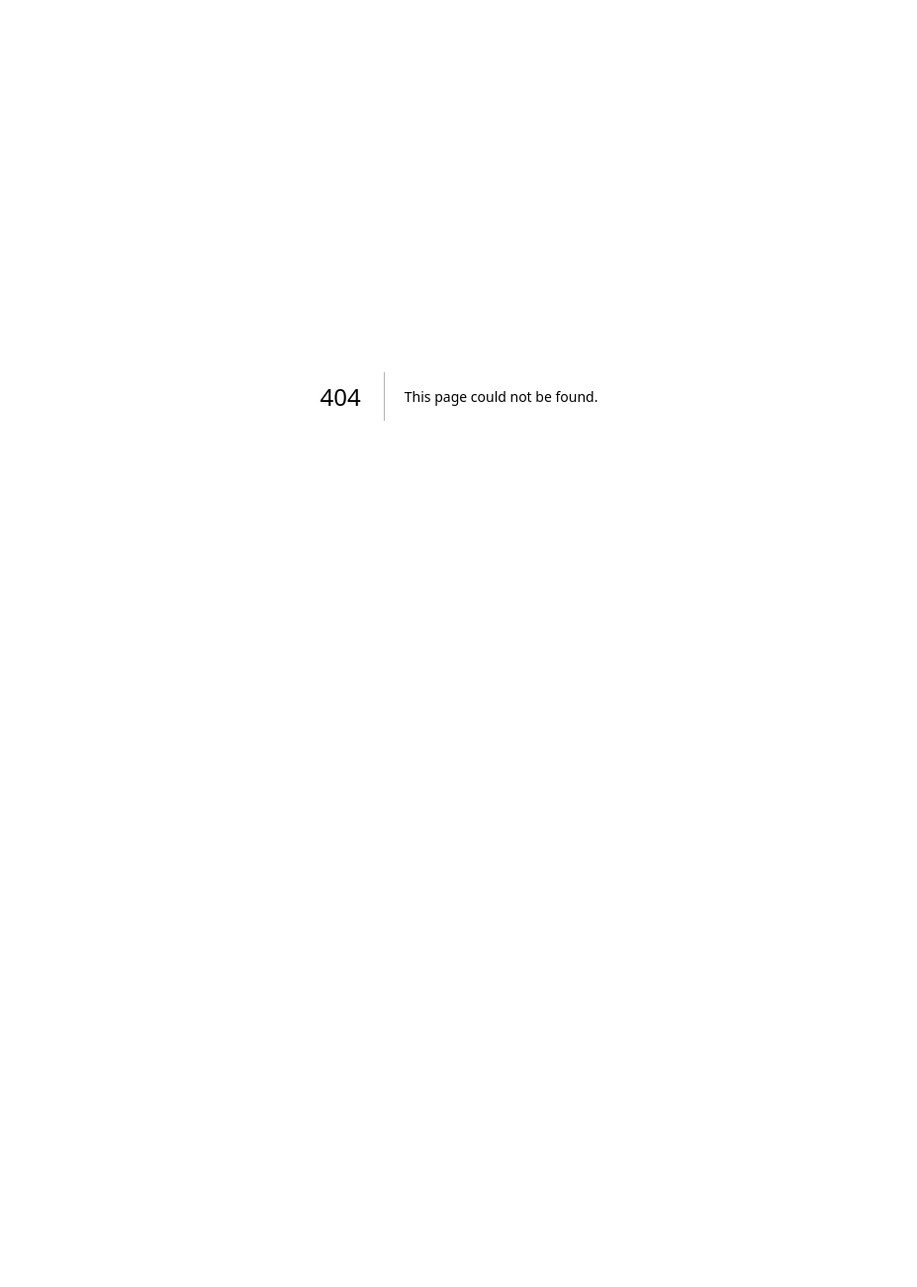
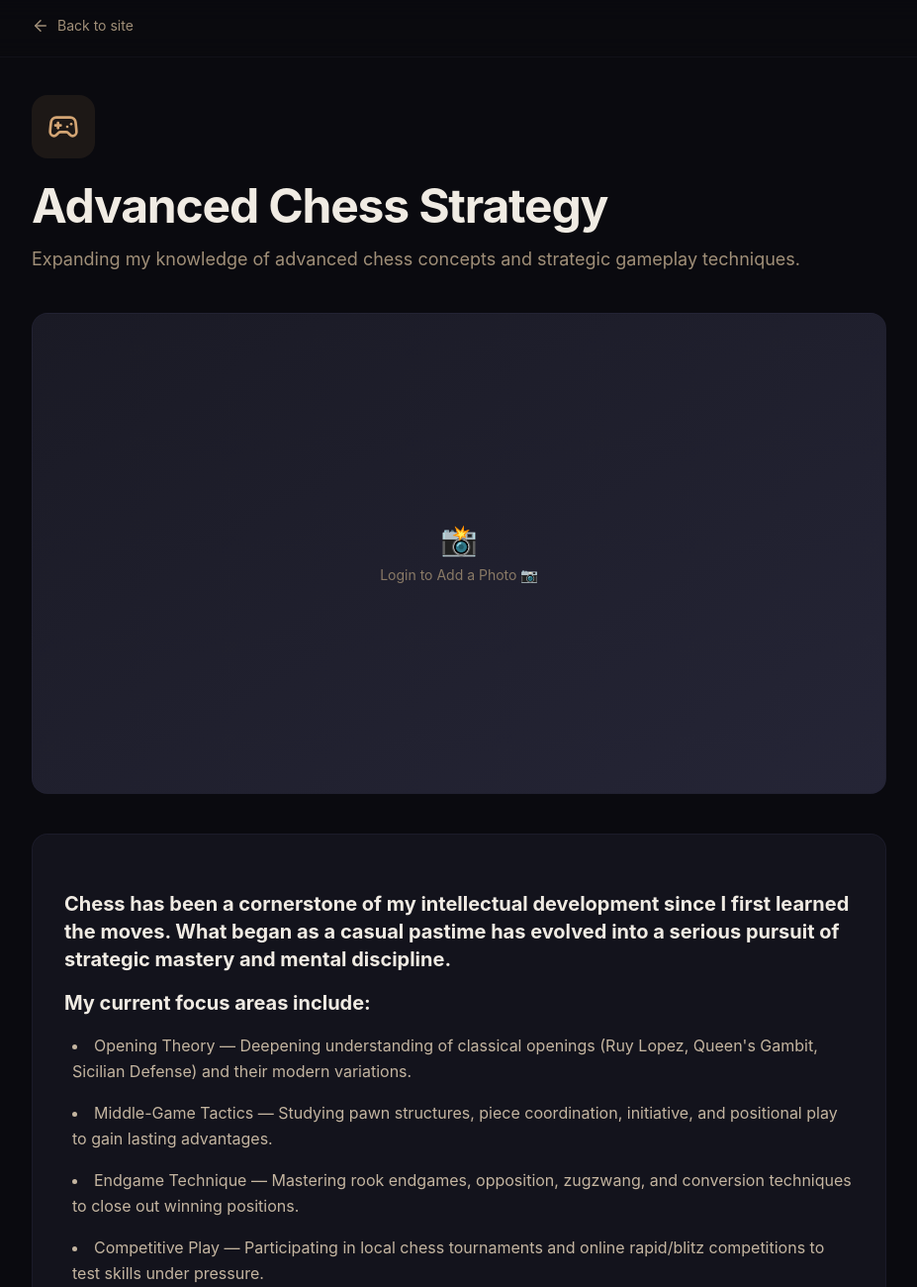
Before and after one commit to MwesigwaLewis/Lumuli, a Next.js app: page /work/chess-strategy/ in a window 1280 px wide. Before the commit this address had no page. Shown: the top 1300 px of the page at 99% size, without its empty margins (176-1103 px from the left). Before the commit the page ends 800 px from the top, so only its background shows below. Built offline with nearby package versions, Linux system fonts and the light colour scheme.

Commit message:
Add WorkDetail component for project details

```diff
--- /dev/null
+++ b/pages/work/[slug].tsx
@@ -0,0 +1,193 @@
+import { useRouter } from "next/router";
+import Head from "next/head";
+import { ArrowLeft, Church, Palette, Gamepad2 } from "lucide-react";
+import { useState, useEffect } from "react";
+
+interface SiteData {
+  profile?: { heroTitle?: string };
+  images?: Record<string, string>;
+}
+
+const WORK_DATA: Record<string, {
+  title: string;
+  icon: React.ReactNode;
+  shortDesc: string;
+  fullContent: string;
+  imageKey: string;
+}> = {
+  "youth-fellowship": {
+    title: "Youth Fellowship Programs",
+    icon: <Church className="w-8 h-8" />,
+    shortDesc: "Supporting youth fellowship programs, mentorship initiatives, and community engagement activities at St. Andrew's Church, Komamboga.",
+    fullContent: `At St. Andrew's Church, Komamboga, I am actively involved in shaping and supporting youth fellowship programs that go beyond traditional Sunday services. My work focuses on creating safe, engaging spaces where young people can explore their faith, develop leadership skills, and build meaningful relationships.
+
+Key initiatives include:
+
+• Weekly Youth Fellowship Meetings — Facilitating discussions on faith, life challenges, and personal growth in a peer-supported environment.
+
+• Mentorship Programs — Pairing younger members with mature mentors who provide guidance on education, career, relationships, and spiritual development.
+
+• Community Outreach — Organizing visits to local schools, hospitals, and underserved communities to extend support and share resources.
+
+• Leadership Training — Running workshops on public speaking, event planning, team management, and conflict resolution.
+
+• Spiritual Retreats — Coordinating quarterly retreats that combine worship, reflection, team-building, and outdoor activities.
+
+The goal is to raise a generation of young people who are spiritually grounded, socially responsible, and equipped to lead with integrity.`,
+    imageKey: "workYouth",
+  },
+  "fashion-documentation": {
+    title: "Fashion Documentation",
+    icon: <Palette className="w-8 h-8" />,
+    shortDesc: "Following seasonal fashion developments and documenting notable trends within local and international fashion communities.",
+    fullContent: `Fashion is more than clothing — it is a language of identity, culture, and self-expression. My passion for fashion drives me to stay deeply connected to both local Ugandan style movements and global trends shaping the industry.
+
+My documentation work covers:
+
+• Seasonal Trend Analysis — Tracking color palettes, fabric choices, silhouette shifts, and accessory trends across spring, summer, autumn, and winter collections.
+
+• Local Designer Spotlights — Featuring emerging Ugandan designers, tailors, and stylists who are redefining East African fashion.
+
+• Street Style Documentation — Capturing authentic everyday fashion in Kampala, from campus looks to market-day elegance.
+
+• Cultural Fashion Events — Attending and reviewing fashion shows, pop-up markets, and cultural exhibitions that celebrate African heritage through design.
+
+• Personal Style Journal — Maintaining a curated collection of outfits, inspirations, and styling experiments that reflect my evolving aesthetic.
+
+I believe fashion documentation is a form of cultural preservation — recording how we dress today tells the story of who we are as a society.`,
+    imageKey: "workFashion",
+  },
+  "chess-strategy": {
+    title: "Advanced Chess Strategy",
+    icon: <Gamepad2 className="w-8 h-8" />,
+    shortDesc: "Expanding my knowledge of advanced chess concepts and strategic gameplay techniques.",
+    fullContent: `Chess has been a cornerstone of my intellectual development since I first learned the moves. What began as a casual pastime has evolved into a serious pursuit of strategic mastery and mental discipline.
+
+My current focus areas include:
+
+• Opening Theory — Deepening understanding of classical openings (Ruy Lopez, Queen's Gambit, Sicilian Defense) and their modern variations.
+
+• Middle-Game Tactics — Studying pawn structures, piece coordination, initiative, and positional play to gain lasting advantages.
+
+• Endgame Technique — Mastering rook endgames, opposition, zugzwang, and conversion techniques to close out winning positions.
+
+• Competitive Play — Participating in local chess tournaments and online rapid/blitz competitions to test skills under pressure.
+
+• Chess Coaching — Mentoring beginners in my community, teaching fundamentals while emphasizing critical thinking and patience.
+
+• Game Analysis — Reviewing grandmaster games to understand decision-making at the highest level, annotating key moments and alternative lines.
+
+Chess teaches that every move has consequences — a lesson I apply to leadership, fashion analysis, and every aspect of life.`,
+    imageKey: "workChess",
+  },
+};
+
+export default function WorkDetail() {
+  const router = useRouter();
+  const { slug } = router.query;
+  const [siteData, setSiteData] = useState<SiteData>({});
+
+  useEffect(() => {
+    fetch("/api/content")
+      .then((r) => r.json())
+      .then((d) => setSiteData(d))
+      .catch(() => {});
+  }, []);
+
+  if (!slug || typeof slug !== "string") return null;
+
+  const work = WORK_DATA[slug];
+  if (!work) {
+    return (
+      <div className="min-h-screen bg-ink-950 flex items-center justify-center px-4">
+        <div className="text-center">
+          <h1 className="text-2xl font-bold text-sand-100 mb-4">Page Not Found</h1>
+          <button onClick={() => router.push("/")} className="btn-primary">
+            <ArrowLeft size={18} className="inline mr-2" /> Back to Home
+          </button>
+        </div>
+      </div>
+    );
+  }
+
+  const imageUrl = siteData.images?.[work.imageKey] || "";
+  const name = siteData.profile?.heroTitle || "Lumuli Andrew";
+
+  return (
+    <div className="min-h-screen bg-ink-950 text-sand-100">
+      <Head>
+        <title>{work.title} | {name}</title>
+        <meta name="description" content={work.shortDesc} />
+      </Head>
+
+      {/* Back button */}
+      <div className="fixed top-0 left-0 right-0 z-50 bg-ink-950/90 backdrop-blur-md border-b border-ink-800/50">
+        <div className="max-w-4xl mx-auto px-4 py-4">
+          <button
+            onClick={() => router.push("/")}
+            className="inline-flex items-center gap-2 text-sand-400 hover:text-brand-400 transition-colors text-sm"
+          >
+            <ArrowLeft size={18} /> Back to site
+          </button>
+        </div>
+      </div>
+
+      <div className="max-w-4xl mx-auto px-4 pt-24 pb-20">
+        {/* Header */}
+        <div className="mb-10">
+          <div className="w-16 h-16 rounded-2xl bg-brand-500/10 flex items-center justify-center text-brand-400 mb-6">
+            {work.icon}
+          </div>
+          <h1 className="text-3xl sm:text-4xl lg:text-5xl font-bold mb-4 tracking-tight">{work.title}</h1>
+          <p className="text-sand-400 text-lg">{work.shortDesc}</p>
+        </div>
+
+        {/* Image */}
+        {imageUrl ? (
+          <div className="mb-10">
+            <img
+              src={imageUrl}
+              alt={work.title}
+              className="w-full aspect-video object-cover rounded-2xl border border-ink-700/50"
+            />
+          </div>
+        ) : (
+          <div className="mb-10 w-full aspect-video bg-gradient-to-br from-ink-800 to-ink-700 rounded-2xl border border-ink-700/50 flex items-center justify-center">
+            <div className="text-center">
+              <span className="text-3xl">📸</span>
+              <p className="text-sand-500 text-sm mt-2">Login to Add a Photo 📷</p>
+            </div>
+          </div>
+        )}
+
+        {/* Content */}
+        <div className="card">
+          <div className="space-y-4">
+            {work.fullContent.split("\n\n").map((paragraph, i) => {
+              if (paragraph.startsWith("• ")) {
+                return (
+                  <ul key={i} className="list-disc list-inside text-sand-300 leading-relaxed space-y-2 pl-2">
+                    {paragraph.split("\n").map((item, j) => (
+                      <li key={j}>{item.replace("• ", "")}</li>
+                    ))}
+                  </ul>
+                );
+              }
+              if (paragraph.startsWith("Key") || paragraph.startsWith("My") || paragraph.startsWith("The") || paragraph.startsWith("Fashion") || paragraph.startsWith("Chess")) {
+                return <h3 key={i} className="text-xl font-bold text-sand-100 mt-6">{paragraph}</h3>;
+              }
+              return <p key={i} className="text-sand-300 leading-relaxed">{paragraph}</p>;
+            })}
+          </div>
+        </div>
+
+        {/* CTA */}
+        <div className="mt-10 text-center">
+          <button onClick={() => router.push("/#contact")} className="btn-primary inline-flex items-center gap-2">
+            Discuss This <ArrowLeft size={18} className="rotate-180" />
+          </button>
+        </div>
+      </div>
+    </div>
+  );
+}
```
